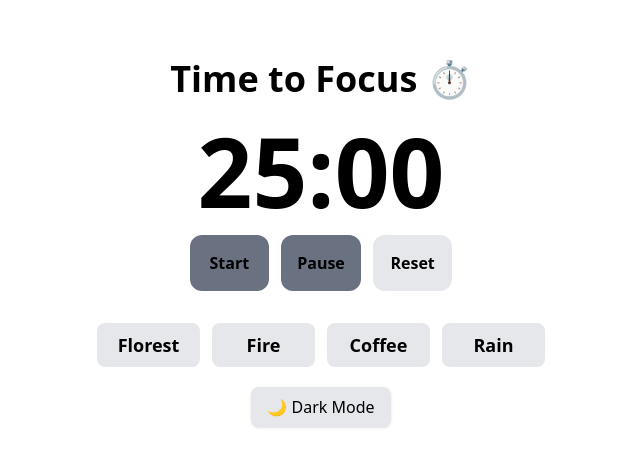
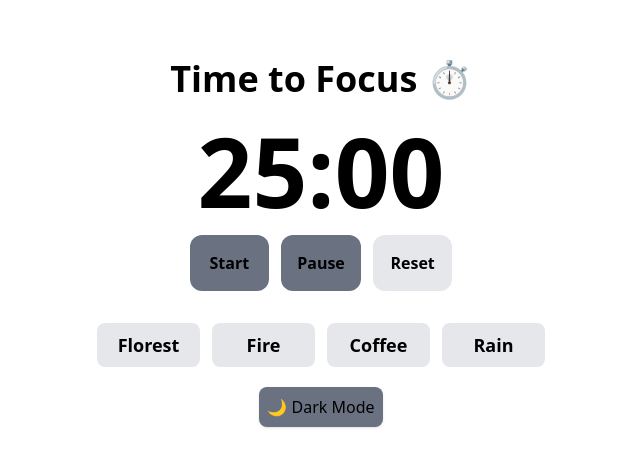
Before and after one commit to arthurobs542/focus-timer, a Next.js app: page / in a window 1280 px wide. Shown: the part 157-624 px from the top of the page, without its empty margins (319-959 px from the left). Built offline with nearby package versions, Linux system fonts and the light colour scheme.

Commit message:
style: change Timer button color and animation

```diff
--- a/package.json
+++ b/package.json
@@ -9,6 +9,7 @@
     "lint": "eslint"
   },
   "dependencies": {
+    "framer-motion": "^12.23.12",
     "next": "15.5.2",
     "next-themes": "^0.4.6",
     "react": "19.1.0",
--- a/src/app/components/ThemeToggle.tsx
+++ b/src/app/components/ThemeToggle.tsx
@@ -13,7 +13,7 @@ export default function ThemeToggle() {
   return (
     <button
       onClick={() => setTheme(theme === "light" ? "dark" : "light")}
-      className="mt-5 px-4 py-2 rounded-lg shadow bg-gray-200 dark:bg-gray-800 dark:text-white hover:opacity-80 transition"
+      className="mt-5 px-2 py-2 rounded-lg shadow bg-gray-500 dark:bg-gray-800 dark:text-white hover:opacity-80 transition"
     >
       {theme === "light" ? "🌙 Dark Mode" : "☀️ Light Mode"}
     </button>
--- a/src/app/components/Timer.tsx
+++ b/src/app/components/Timer.tsx
@@ -26,7 +26,7 @@ export default function Timer() {
 
   return (
     <div className="text-center">
-      <h1 className="text-8xl font-black">
+      <h1 className="text-8xl font-bold">
         {String(minutes).padStart(2, "0")}:{String(seconds).padStart(2, "0")}
       </h1>
       <div className="mt-4 grid grid-cols-3 gap-3 justify-center">
```
Also changed, not shown: 1 other file (tests, documents, lock files or other folders).
